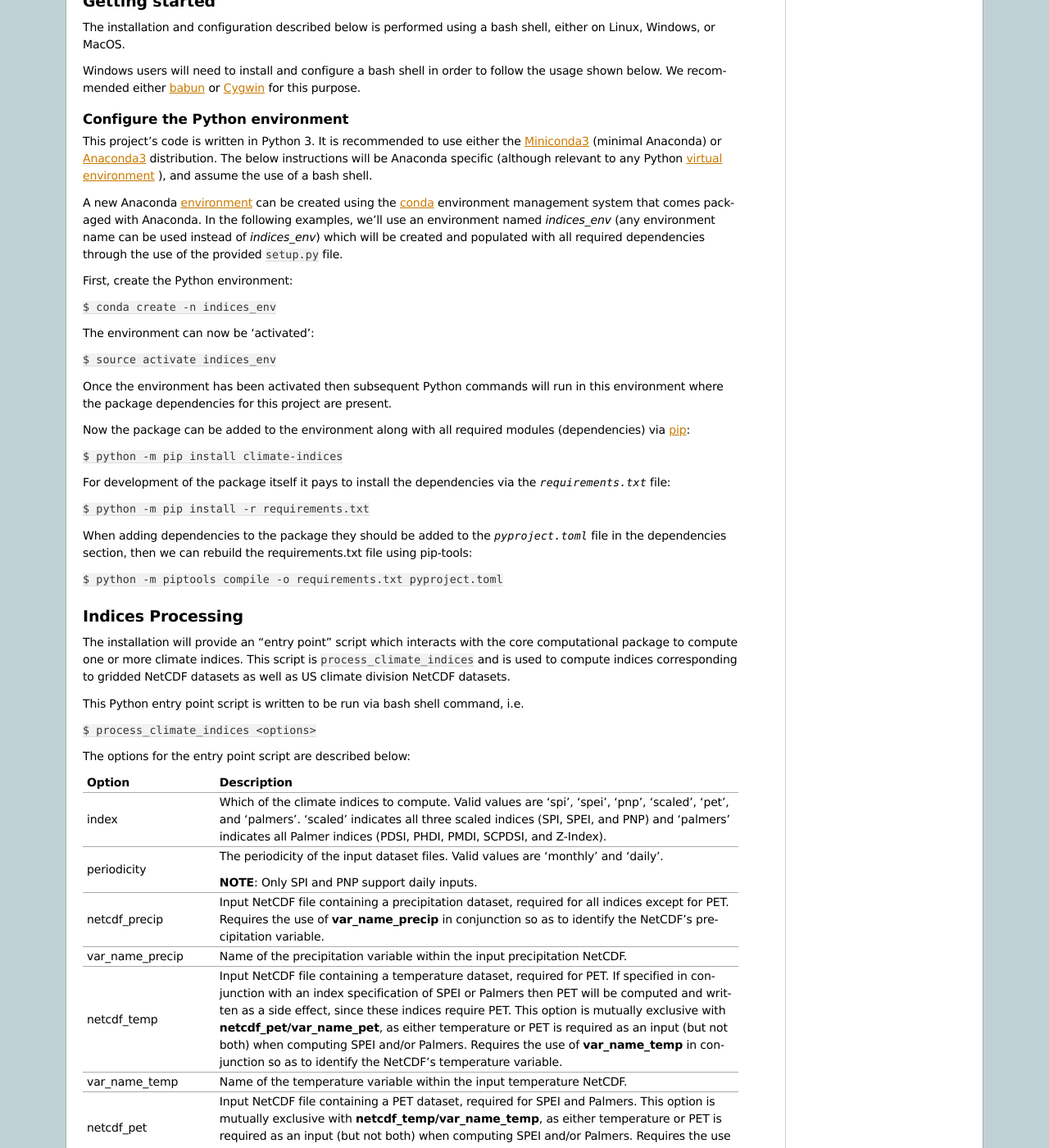
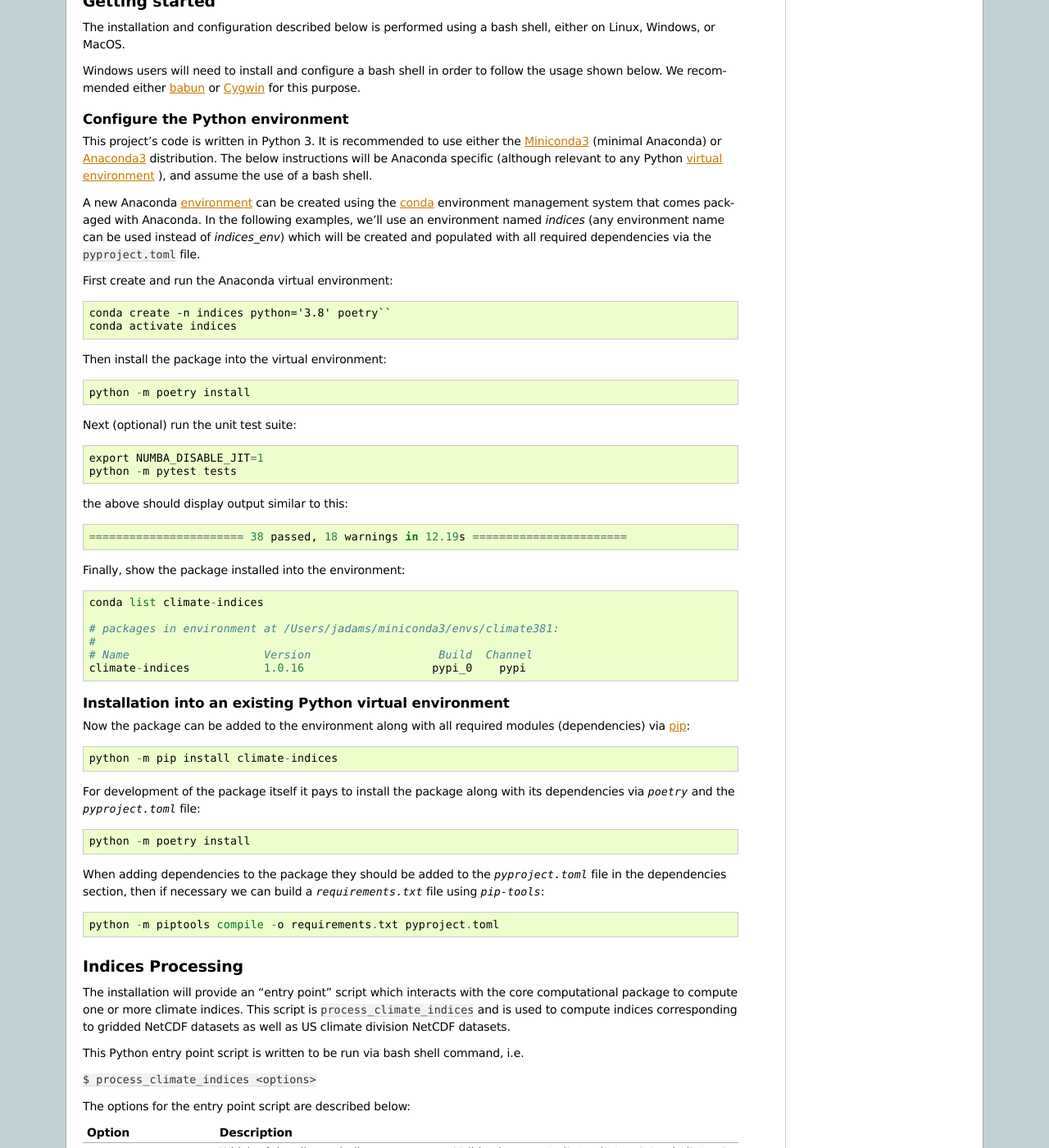
Before and after one commit to monocongo/climate_indices, a Sphinx documentation site: the page built from docs/index.rst, in a window 1280 px wide and 1400 px high, scrolled down 838 px. Shown: the whole window at 82% size. Built offline with Sphinx 7.4.7, drawn with Linux system fonts in a browser that asks for light colours; some of the changed text lies outside the part shown.

Commit message:
[522] updates for installation and dependency management with poetry

```diff
--- a/docs/index.rst
+++ b/docs/index.rst
@@ -90,35 +90,55 @@ will be Anaconda specific (although relevant to any Python `virtual environment
 
 A new Anaconda `environment <https://conda.io/docs/using/envs.html>`__ can be created
 using the `conda <https://conda.io/docs/>`_ environment management system that comes
-packaged with Anaconda. In the following examples, we'll use an environment named *indices_env*
+packaged with Anaconda. In the following examples, we'll use an environment named *indices*
 (any environment name can be used instead of *indices_env*) which will be created and
-populated with all required dependencies through the use of the provided ``setup.py`` file.
+populated with all required dependencies via the ``pyproject.toml`` file.
 
-First, create the Python environment:
+First create and run the Anaconda virtual environment::
 
-``$ conda create -n indices_env``
+   conda create -n indices python='3.8' poetry``
+   conda activate indices
 
-The environment can now be 'activated':
+Then install the package into the virtual environment::
 
-``$ source activate indices_env``
+   python -m poetry install
 
-Once the environment has been activated then subsequent Python commands will run
-in this environment where the package dependencies for this project are present.
+Next (optional) run the unit test suite::
 
+    export NUMBA_DISABLE_JIT=1
+    python -m pytest tests
+
+the above should display output similar to this::
+
+   ======================= 38 passed, 18 warnings in 12.19s =======================
+
+Finally, show the package installed into the environment::
+
+   conda list climate-indices
+
+   # packages in environment at /Users/jadams/miniconda3/envs/climate381:
+   #
+   # Name                    Version                   Build  Channel
+   climate-indices           1.0.16                   pypi_0    pypi
+
+
+Installation into an existing Python virtual environment
+^^^^^^^^^^^^^^^^^^^^^^^^^^^^^^^^^^^^^^^^^^^^^^^^^^^^^^^^
 Now the package can be added to the environment along with all required modules
-(dependencies) via `pip <https://pip.pypa.io/en/stable/>`_:
+(dependencies) via `pip <https://pip.pypa.io/en/stable/>`_::
 
-``$ python -m pip install climate-indices``
+    python -m pip install climate-indices
 
-For development of the package itself it pays to install the dependencies via
-the `requirements.txt` file:
+For development of the package itself it pays to install the package along with its
+dependencies via `poetry` and the `pyproject.toml` file::
 
-``$ python -m pip install -r requirements.txt``
+    python -m poetry install
 
 When adding dependencies to the package they should be added to the `pyproject.toml`
-file in the dependencies section, then we can rebuild the requirements.txt file using pip-tools:
+file in the dependencies section, then if necessary we can build a `requirements.txt` file
+using `pip-tools`::
 
-``$ python -m piptools compile -o requirements.txt pyproject.toml``
+    python -m piptools compile -o requirements.txt pyproject.toml
 
 
 Indices Processing
```
